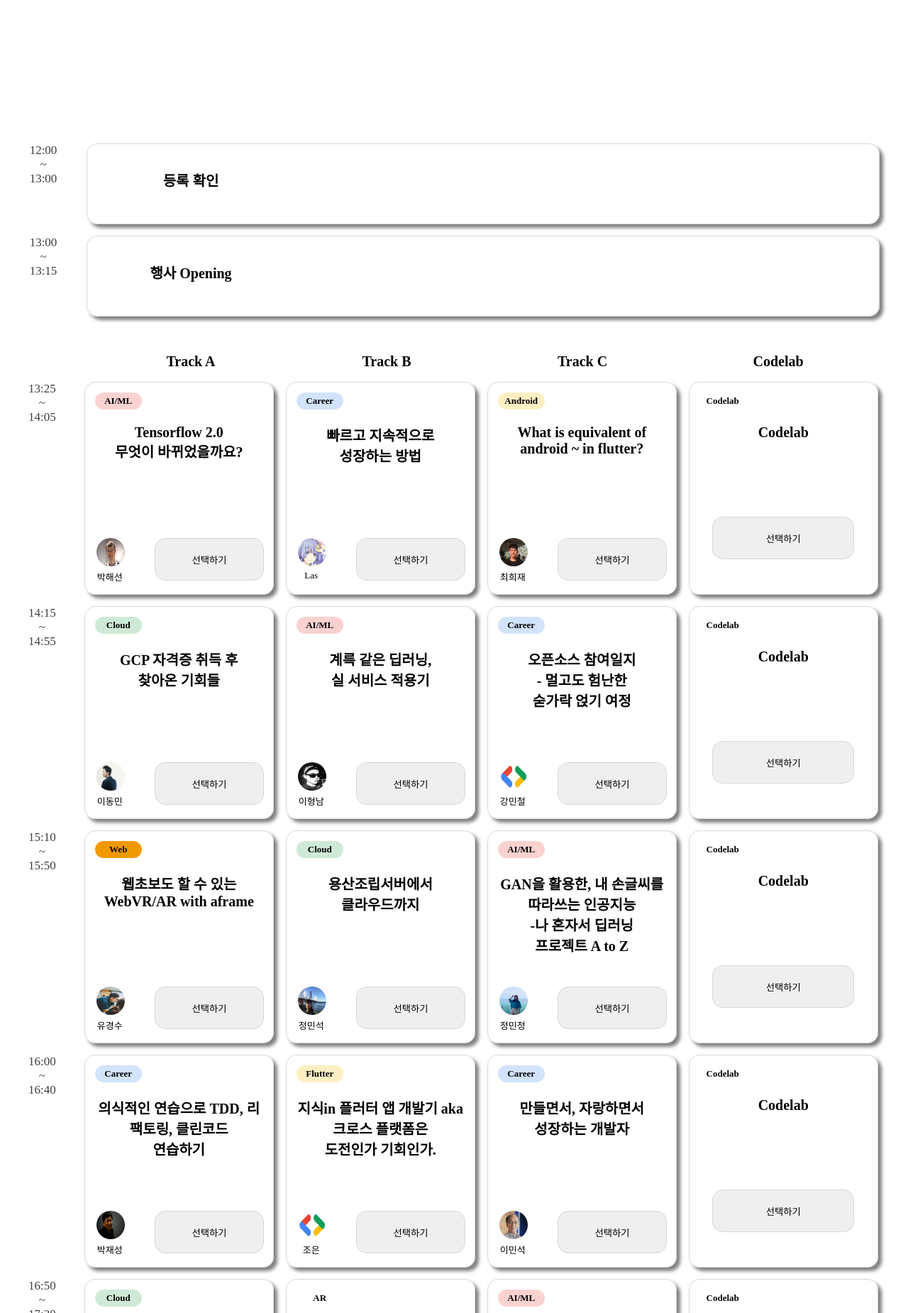
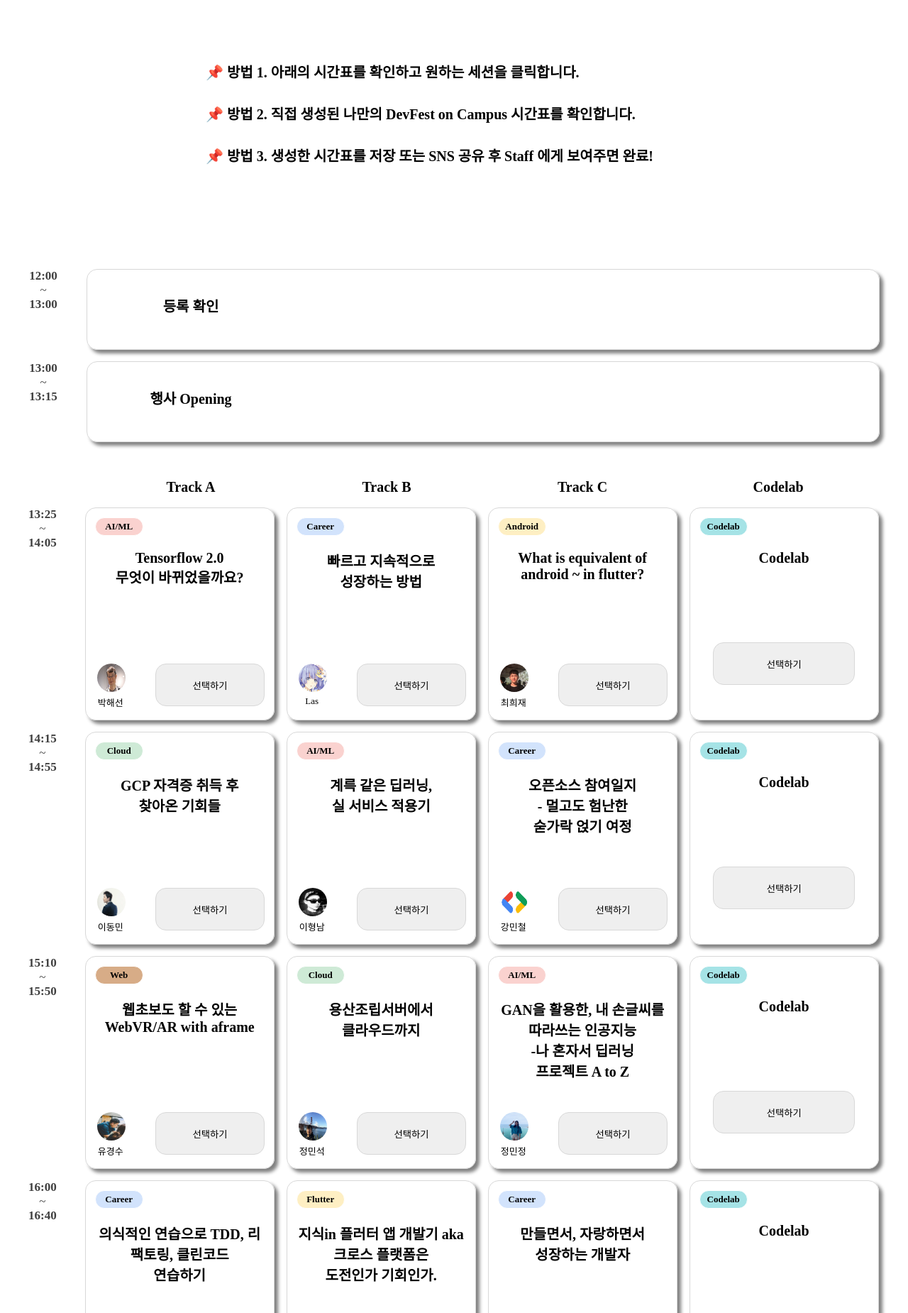
Before and after one commit to rlagksruf16/Devfest2019, a plain HTML site: page index.html in a window 1280 px wide. Shown: the part 718-2568 px from the top of the page at 71% size. Drawn offline with Linux system fonts and the light colour scheme.

Commit message:
add description about event

```diff
--- a/index.css
+++ b/index.css
@@ -30,9 +30,13 @@ img {
 .title > h1 {
     text-align: center;
 }
-/* .timeline {
-    text-align: center;
-} */
+.event-method {
+    margin-left: 250px;
+}
+.event-method > h1 {
+    text-align: left;
+    font-size: 20px;
+}
 .timeline > img {
     width: 70%;
 }
@@ -55,6 +59,9 @@ img {
         height: 100px;
         margin: 0;
         float: left;
+    }
+    .start-time {
+        font-weight: 600;
     }
     .spec-item {
         display: flex;
--- a/index.html
+++ b/index.html
@@ -5,6 +5,7 @@
     <meta name="viewport" content="width=device-width, initial-scale=1.0">
     <meta http-equiv="X-UA-Compatible" content="ie=edge">
     <link rel="stylesheet" href="index.css">
+    <link href="https://fonts.googleapis.com/css?family=Noto+Sans+KR&display=swap" rel="stylesheet">
     <title>DevFest on Campus 2019</title>
 </head>
 <body>
@@ -14,8 +15,14 @@
         </div>
 
         <div class="title">
-            <h1>🏫 DevFest on Campus 2019 이벤트 페이지입니다 🏫</h1>
+            <h1>🏫 DevFest on Campus 2019 나만의 시간표 짜기! 🏫</h1>
         </div>
+        <div class="event-method">
+            <h1>📌 방법 1. 아래의 시간표를 확인하고 원하는 세션을 클릭합니다.</h1>
+            <h1>📌 방법 2. 직접 생성된 나만의 DevFest on Campus 시간표를 확인합니다.</h1>
+            <h1>📌 방법 3. 생성한 시간표를 저장 또는 SNS 공유 후 Staff 에게 보여주면 완료!</h1>
+        </div>
+
 
         <!-- 트랙시간표 -->
         <div class="timeline-all">
@@ -172,7 +179,7 @@
                     <div class="item-row-card">
                         <div class="item-row-header">
                             <div class="speaker-cate">
-                                <div class="speaker-cate-item"> Codelab </div>
+                                <div class="speaker-cate-item" style="background-color: #A5E3E6"> Codelab </div>
                             </div>
                         </div>
                         <h1 class="item-row-topic">Codelab</h1>
@@ -251,7 +258,7 @@
                     <div class="item-row-card">
                         <div class="item-row-header">
                             <div class="speaker-cate">
-                                <div class="speaker-cate-item"> Codelab </div>
+                                <div class="speaker-cate-item" style="background-color: #A5E3E6"> Codelab </div>
                             </div>
                         </div>
                         <h1 class="item-row-topic">Codelab</h1>
@@ -276,7 +283,7 @@
                     <div class="item-row-card">
                         <div class="item-row-header">
                             <div class="speaker-cate">
-                                <div class="speaker-cate-item" style="background-color: #F29900"> Web </div>
+                                <div class="speaker-cate-item" style="background-color: #D7AC87"> Web </div>
                             </div>
                         </div>
                         <h1 class="item-row-topic">웹초보도 할 수 있는 <br>WebVR/AR with aframe</h1>
@@ -330,7 +337,7 @@
                     <div class="item-row-card">
                         <div class="item-row-header">
                             <div class="speaker-cate">
-                                <div class="speaker-cate-item"> Codelab </div>
+                                <div class="speaker-cate-item" style="background-color: #A5E3E6"> Codelab </div>
                             </div>
                         </div>
                         <h1 class="item-row-topic">Codelab</h1>
@@ -409,7 +416,7 @@
                     <div class="item-row-card">
                         <div class="item-row-header">
                             <div class="speaker-cate">
-                                <div class="speaker-cate-item"> Codelab </div>
+                                <div class="speaker-cate-item" style="background-color: #A5E3E6"> Codelab </div>
                             </div>
                         </div>
                         <h1 class="item-row-topic">Codelab</h1>
@@ -452,7 +459,7 @@
                     <div class="item-row-card">
                         <div class="item-row-header">
                             <div class="speaker-cate">
-                                <div class="speaker-cate-item"> AR </div>
+                                <div class="speaker-cate-item" style="background-color: #FeeFC3;"> Android </div>
                             </div>
                         </div>
                         <h1 class="item-row-topic">증강현실 개발의 핵심, <br>ARCore!</h1>
@@ -470,7 +477,7 @@
                     <div class="item-row-card">
                         <div class="item-row-header">
                             <div class="speaker-cate">
-                                <div class="speaker-cate-item" style="background-color: #FAD2CF"> AI/ML </div>
+                                <div class="speaker-cate-item" style="background-color: #D7AC87"> Web </div>
                             </div>
                         </div>
                         <h1 class="item-row-topic">Web for Everyone</h1>
@@ -488,7 +495,7 @@
                     <div class="item-row-card">
                         <div class="item-row-header">
                             <div class="speaker-cate">
-                                <div class="speaker-cate-item"> Codelab </div>
+                                <div class="speaker-cate-item" style="background-color: #A5E3E6"> Codelab </div>
                             </div>
                         </div>
                         <h1 class="item-row-topic">Codelab</h1>
```
